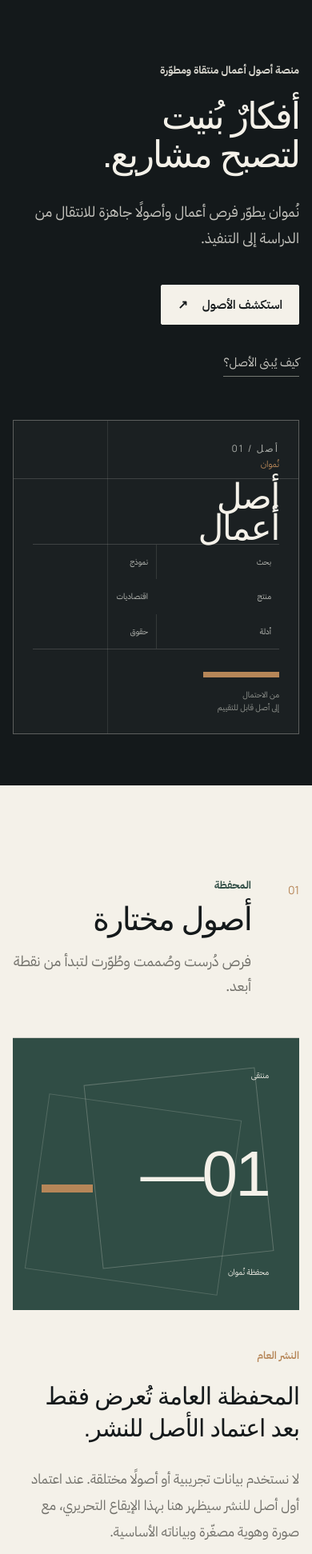
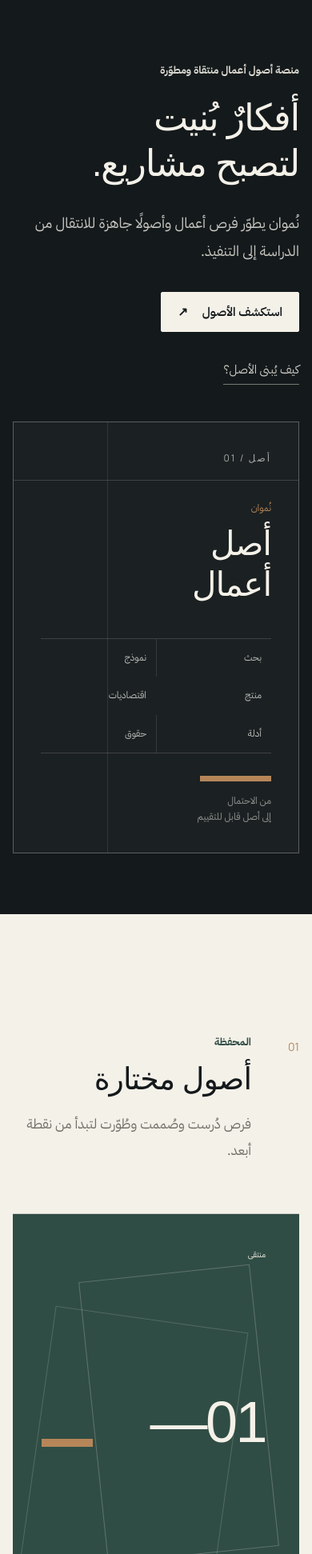
Before and after one commit to alalmaiesa-glitch/numwan, a Next.js app: page / in a window 390 px wide. Shown: the part 57-2000 px from the top of the page at 80% size. Built offline with nearby package versions, Linux system fonts and the light colour scheme; no server answers; a web font is replaced by a local one.

Commit message:
fix: rebalance Arabic typography and RTL spacing

```diff
--- a/app/globals.css
+++ b/app/globals.css
@@ -558,3 +558,235 @@ button{border:0}
   .headerActions{gap:12px}.headerActions>a:first-child{font-size:12px}
   .footerActions{align-items:flex-start;flex-direction:column;gap:8px}
 }
+
+
+/* ===== Arabic typography & spacing correction V1 ===== */
+.publicSite:not(.englishSite){
+  --ar-hero:clamp(48px,5.15vw,80px);
+  --ar-h2:clamp(38px,4.15vw,60px);
+  --ar-h3:clamp(27px,2.55vw,38px);
+}
+.publicSite:not(.englishSite) h1,
+.publicSite:not(.englishSite) h2,
+.publicSite:not(.englishSite) h3,
+.workspace h1,.workspace h2,.workspace h3{
+  text-wrap:balance;
+  overflow-wrap:normal;
+  word-break:normal;
+}
+
+/* Header */
+.publicSite:not(.englishSite) .publicHeader{height:86px}
+.publicSite:not(.englishSite) .publicHeaderInner{gap:40px}
+.publicSite:not(.englishSite) .wordmark strong{font-size:28px;line-height:1.2}
+.publicSite:not(.englishSite) .publicLinks{gap:34px;font-size:15px}
+.publicSite:not(.englishSite) .headerActions{gap:20px}
+
+/* Hero */
+.publicSite:not(.englishSite) .editorialHero{min-height:88vh}
+.publicSite:not(.englishSite) .editorialHeroGrid{
+  min-height:88vh;
+  grid-template-columns:minmax(0,.92fr) minmax(0,1.08fr);
+  gap:72px;
+  padding-top:122px;
+  padding-bottom:76px;
+}
+.publicSite:not(.englishSite) .editorialHeroCopy{max-width:640px;min-width:0}
+.publicSite:not(.englishSite) .editorialHeroCopy h1{
+  font-size:var(--ar-hero);
+  line-height:1.18;
+  letter-spacing:-.028em;
+  margin:18px 0 28px;
+  max-width:640px;
+}
+.publicSite:not(.englishSite) .editorialHeroCopy p{
+  font-size:18px;
+  line-height:1.95;
+  max-width:600px;
+}
+.publicSite:not(.englishSite) .heroActions{margin-top:34px}
+.publicSite:not(.englishSite) .assetHeroVisual{
+  min-height:540px;
+  padding:34px;
+}
+.publicSite:not(.englishSite) .visualTitle{
+  gap:8px;
+  max-width:88%;
+}
+.publicSite:not(.englishSite) .visualTitle strong{
+  font-size:clamp(44px,4.5vw,66px);
+  line-height:1.18;
+  letter-spacing:-.025em;
+}
+.publicSite:not(.englishSite) .visualTitle span{font-size:12px}
+.publicSite:not(.englishSite) .visualGrid span{
+  font-size:12px;
+  line-height:1.6;
+  padding:14px 12px;
+}
+.publicSite:not(.englishSite) .assetHeroVisual>p{
+  font-size:12px;
+  line-height:1.7;
+}
+
+/* Main section typography */
+.publicSite:not(.englishSite) .sectionHeading h2,
+.publicSite:not(.englishSite) .manifestoSection h2,
+.publicSite:not(.englishSite) .methodIntro h2,
+.publicSite:not(.englishSite) .closingSection h2{
+  font-size:var(--ar-h2);
+  line-height:1.28;
+  letter-spacing:-.025em;
+}
+.publicSite:not(.englishSite) .sectionHeading p,
+.publicSite:not(.englishSite) .manifestoSection p{
+  font-size:17px;
+  line-height:1.95;
+}
+.publicSite:not(.englishSite) .sectionHeading{margin-bottom:62px}
+.publicSite:not(.englishSite) .portfolioSection{padding-block:145px 135px}
+.publicSite:not(.englishSite) .manifestoSection,
+.publicSite:not(.englishSite) .assetAnatomy,
+.publicSite:not(.englishSite) .methodSection{padding-block:145px}
+.publicSite:not(.englishSite) .closingSection{padding-block:145px 110px}
+
+/* Portfolio: create a real gutter between text and visual */
+.publicSite:not(.englishSite) .portfolioHolding{
+  grid-template-columns:minmax(0,1.12fr) minmax(360px,.88fr);
+  min-height:520px;
+}
+.publicSite:not(.englishSite) .holdingVisual{
+  min-height:520px;
+  padding:42px;
+}
+.publicSite:not(.englishSite) .holdingCopy{
+  min-width:0;
+  padding:64px 72px;
+  align-self:center;
+}
+.publicSite:not(.englishSite) .holdingCopy h3{
+  font-size:clamp(28px,2.45vw,38px);
+  line-height:1.48;
+  letter-spacing:-.02em;
+  margin:16px 0 24px;
+  max-width:520px;
+}
+.publicSite:not(.englishSite) .holdingCopy p{
+  font-size:16px;
+  line-height:2;
+  max-width:520px;
+}
+.publicSite:not(.englishSite) .holdingVisual b{
+  font-size:clamp(72px,7.8vw,118px);
+  line-height:1;
+}
+
+/* Manifesto and content */
+.publicSite:not(.englishSite) .manifestoGrid{
+  grid-template-columns:minmax(180px,.30fr) minmax(0,1fr);
+  gap:92px;
+}
+.publicSite:not(.englishSite) .manifestoSection h2{
+  max-width:950px;
+}
+.publicSite:not(.englishSite) .anatomyRow strong{
+  font-size:clamp(20px,1.75vw,27px);
+  line-height:1.5;
+}
+.publicSite:not(.englishSite) .methodIntro{margin-bottom:70px}
+.publicSite:not(.englishSite) .methodStep{
+  min-height:270px;
+  padding-top:25px;
+}
+.publicSite:not(.englishSite) .methodStep h3{
+  font-size:25px;
+  line-height:1.45;
+  margin:52px 0 14px;
+}
+.publicSite:not(.englishSite) .methodStep p{
+  font-size:14px;
+  line-height:1.95;
+}
+.publicSite:not(.englishSite) .closingSection h2{
+  max-width:900px;
+  margin:16px 0 38px;
+}
+
+/* Static public pages */
+.publicSite:not(.englishSite) .staticHero h1{
+  font-size:var(--ar-h2);
+  line-height:1.28;
+  letter-spacing:-.025em;
+}
+.publicSite:not(.englishSite) .staticEditorial h2,
+.publicSite:not(.englishSite) .legalPage>h1{
+  font-size:clamp(36px,3.8vw,56px);
+  line-height:1.3;
+  letter-spacing:-.02em;
+}
+
+/* Workspace Arabic hierarchy */
+.workspace .workspacePageHead h1,
+.workspace .assetDetailHead h1,
+.workspace .labHead h1{
+  font-size:clamp(42px,4.2vw,62px);
+  line-height:1.25;
+  letter-spacing:-.025em;
+}
+.workspace .workspaceEditorial h2,
+.workspace .assetNarrativeTitle h2,
+.workspace .vaultComposeIntro h2,
+.workspace .workspaceSectionTitle h2{
+  font-size:clamp(32px,3vw,44px);
+  line-height:1.35;
+  letter-spacing:-.02em;
+}
+.workspace .labModuleHead h2{font-size:34px;line-height:1.4}
+.workspace .assetDetailVisual>strong{
+  font-family:var(--font-arabic-display),sans-serif;
+  font-size:clamp(48px,5.5vw,78px);
+  line-height:1.2;
+  letter-spacing:-.025em;
+}
+.workspace .workspaceHeader small,
+.workspace .workspaceWordmark small,
+.workspace .labModuleHead small,
+.workspace .detailActionGrid span{
+  font-family:var(--font-arabic-body),sans-serif;
+  letter-spacing:0;
+}
+
+/* Mid-sized desktop protection */
+@media(max-width:1200px){
+  .publicSite:not(.englishSite) .editorialHeroGrid{gap:48px}
+  .publicSite:not(.englishSite) .editorialHeroCopy h1{font-size:clamp(46px,5vw,68px)}
+  .publicSite:not(.englishSite) .visualTitle strong{font-size:clamp(42px,4vw,58px)}
+  .publicSite:not(.englishSite) .holdingCopy{padding:50px 48px}
+  .publicSite:not(.englishSite) .holdingCopy h3{font-size:32px}
+}
+
+/* Tablet/mobile: reset to single-column with safe rhythm */
+@media(max-width:1000px){
+  .publicSite:not(.englishSite) .editorialHeroGrid{
+    grid-template-columns:1fr;
+    gap:46px;
+    min-height:auto;
+    padding-top:130px;
+  }
+  .publicSite:not(.englishSite) .editorialHeroCopy{max-width:720px}
+  .publicSite:not(.englishSite) .portfolioHolding{grid-template-columns:1fr}
+  .publicSite:not(.englishSite) .holdingCopy{padding:48px 12px}
+  .publicSite:not(.englishSite) .holdingCopy h3,
+  .publicSite:not(.englishSite) .holdingCopy p{max-width:720px}
+}
+@media(max-width:760px){
+  .publicSite:not(.englishSite) .publicHeader{height:78px}
+  .publicSite:not(.englishSite) .editorialHeroCopy h1{font-size:46px;line-height:1.24}
+  .publicSite:not(.englishSite) .visualTitle strong{font-size:42px;line-height:1.22}
+  .publicSite:not(.englishSite) .sectionHeading h2,
+  .publicSite:not(.englishSite) .manifestoSection h2,
+  .publicSite:not(.englishSite) .methodIntro h2,
+  .publicSite:not(.englishSite) .closingSection h2{font-size:38px;line-height:1.35}
+  .publicSite:not(.englishSite) .holdingCopy h3{font-size:28px;line-height:1.5}
+  .publicSite:not(.englishSite) .manifestoGrid{grid-template-columns:1fr;gap:28px}
+}
```
